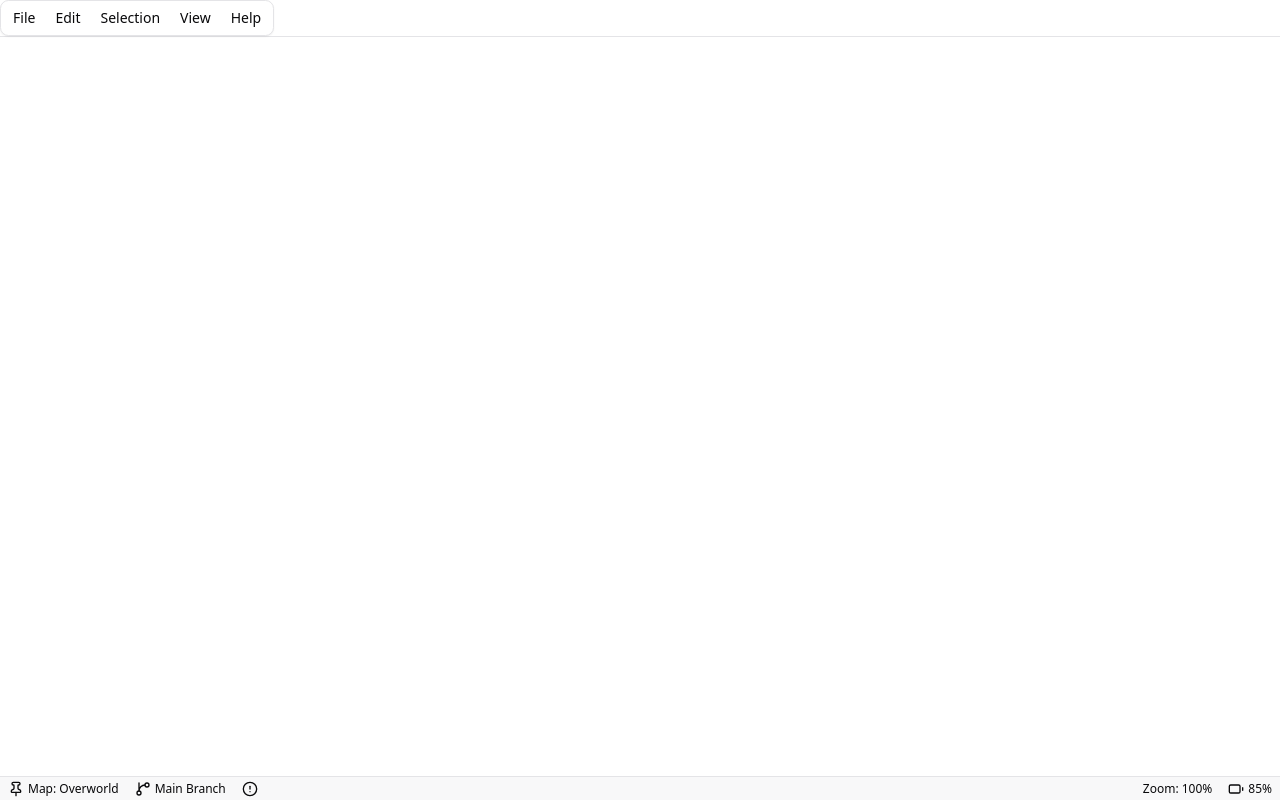
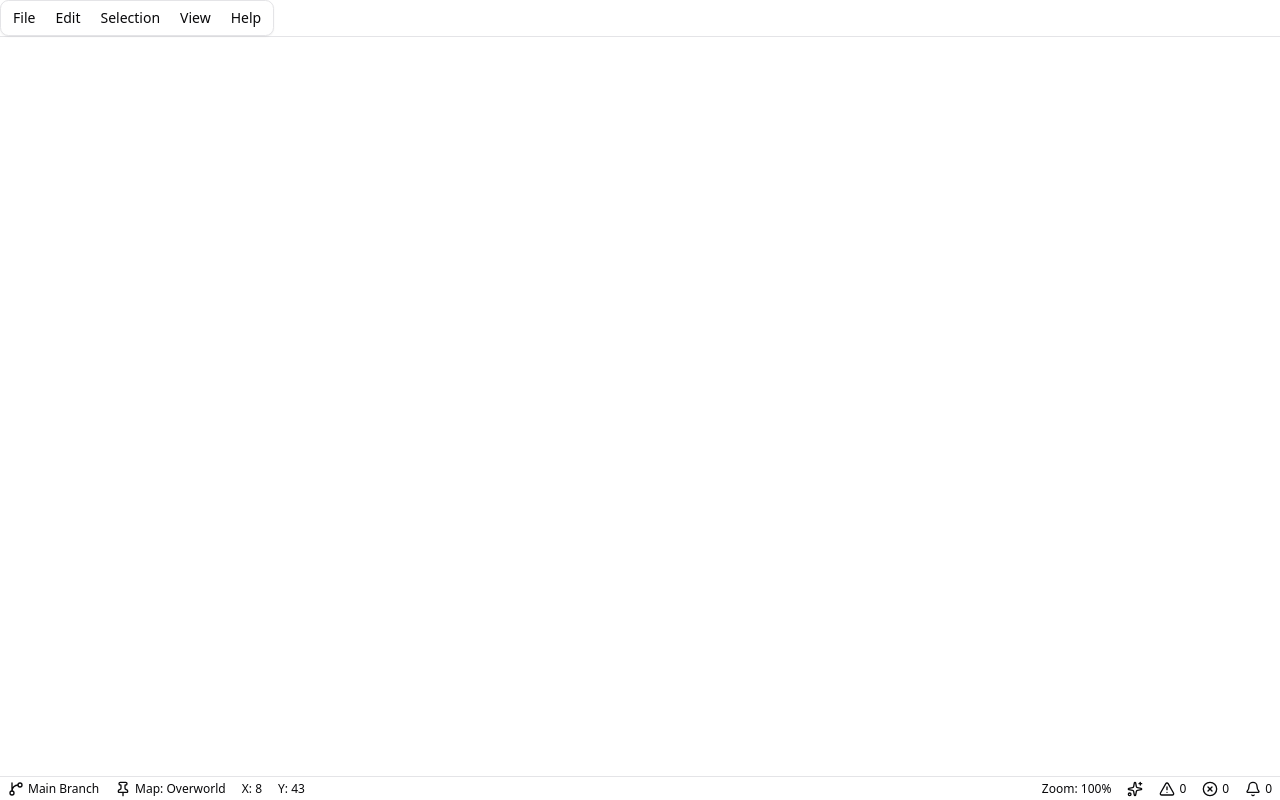
Before and after one commit to ougi-dev/fluent-editor, a Next.js app: page / in a window 1280 px wide. Built offline with nearby package versions, Linux system fonts and the light colour scheme.

Commit message:
feat: update StatusBar styling and reorganize icons in Home component

```diff
--- a/src/app/page.tsx
+++ b/src/app/page.tsx
@@ -1,4 +1,11 @@
-import { BatteryIcon, CircleAlert, GitBranch, Pin } from "lucide-react";
+import {
+  Bell,
+  CircleX,
+  GitBranch,
+  Pin,
+  Sparkles,
+  TriangleAlert,
+} from "lucide-react";
 import { AppBar } from "@/components/app-bar";
 import { StatusBarItem } from "@/components/elements/status-bar-component";
 import { StatusBar } from "@/components/status-bar";
@@ -8,16 +15,24 @@ export default function Home() {
     <div>
       <AppBar />
       <StatusBar>
+        <StatusBarItem lucideIcon={GitBranch} side="left">
+          Main Branch
+        </StatusBarItem>
         <StatusBarItem lucideIcon={Pin} side="left">
           Map: Overworld
         </StatusBarItem>
-        <StatusBarItem lucideIcon={GitBranch} side="left">
-          Main Branch
+        <StatusBarItem side="left">X: {8}</StatusBarItem>
+        <StatusBarItem side="left">Y: {43}</StatusBarItem>
+        <StatusBarItem side="right">Zoom: 100%</StatusBarItem>
+        <StatusBarItem lucideIcon={Sparkles} side="right" />
+        <StatusBarItem lucideIcon={TriangleAlert} side="right">
+          0
         </StatusBarItem>
-        <StatusBarItem lucideIcon={CircleAlert} side="left" />
-        <StatusBarItem side="right">Zoom: 100%</StatusBarItem>
-        <StatusBarItem lucideIcon={BatteryIcon} side="right">
-          85%
+        <StatusBarItem lucideIcon={CircleX} side="right">
+          0
+        </StatusBarItem>
+        <StatusBarItem lucideIcon={Bell} side="right">
+          0
         </StatusBarItem>
       </StatusBar>
     </div>
--- a/src/components/status-bar.tsx
+++ b/src/components/status-bar.tsx
@@ -17,7 +17,7 @@ export function StatusBar({ children }: PropsWithChildren) {
   }
 
   return (
-    <footer className="fixed right-0 bottom-0 left-0 h-6 border-border border-t bg-muted/60 backdrop-blur-sm">
+    <footer className="fixed right-0 bottom-0 left-0 h-6 border-border border-t">
       <div className="grid h-full grid-cols-2 items-center">
         <div className="flex h-full items-center justify-start">
           {items.left}
```
